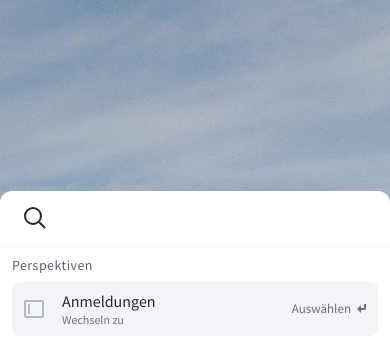
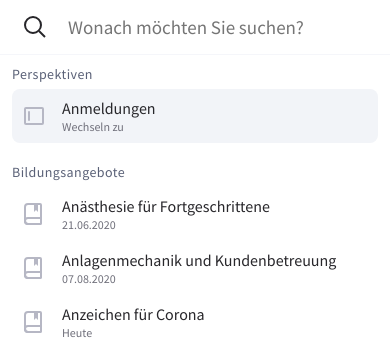
Before and after one commit to RoyalRagger/Bestbird, a plain HTML site: page index.html in a window 390 px wide. Shown: the top 353 px of the page. Drawn offline with Linux system fonts and the light colour scheme.

Commit message:
Background, responsive, touch erkannt

```diff
--- a/css/stylesheet.css
+++ b/css/stylesheet.css
@@ -14,7 +14,7 @@ body {
   font-family: "Source Sans Pro", sans-serif;
   color: #27262A;
   -webkit-tap-highlight-color: transparent;
-  background: url("../img/sodalis.png") right bottom no-repeat;
+  background: url("img/sodalis.png") right bottom no-repeat;
   background-size: cover;
 }
 
@@ -47,6 +47,7 @@ body {
 }
 
 #search_top_input {
+  color: inherit;
   margin-left: 20px;
   font-style: normal;
   font-weight: normal;
@@ -74,7 +75,7 @@ body {
   line-height: 18px;
   letter-spacing: 0.03em;
   color: #5A6177;
-  margin-bottom: 8px;
+  margin-bottom: 6px;
 }
 
 .content_item {
@@ -156,3 +157,22 @@ body {
 .select_icon {
   margin-left: 6px
 }
+
+
+/* media queries */
+@media only screen and (max-width: 600px) {
+  body {
+    height: 100vh;
+
+  }
+
+  #search {
+    box-shadow: none;
+    border-radius: 0;
+    height: 100%;
+  }
+
+  .item_select {
+    display: none;
+  }
+}
--- a/index.html
+++ b/index.html
@@ -21,7 +21,7 @@
       <path d="M21 21L15 15" stroke="#27262A" stroke-width="2"/>
       <circle cx="9" cy="9" r="8" stroke="#27262A" stroke-width="2"/>
     </svg>
-    <input id="search_top_input" autofocus>
+    <input id="search_top_input" autofocus placeholder="Wonach möchten Sie suchen?">
   </div>
   <div id="search_content">
 
@@ -118,6 +118,9 @@
 
 <script>
 
+  /* Supports */
+  let supportsTouch = 'ontouchstart' in window || navigator.msMaxTouchPoints;
+
   let items = document.querySelectorAll(".content_item");
 
   let selectedIndex = 0;
```
Also changed, not shown: css/img/leuchtturm.png (renamed from img/leuchtturm.png), css/img/sodalis.png (renamed from img/sodalis.png).
